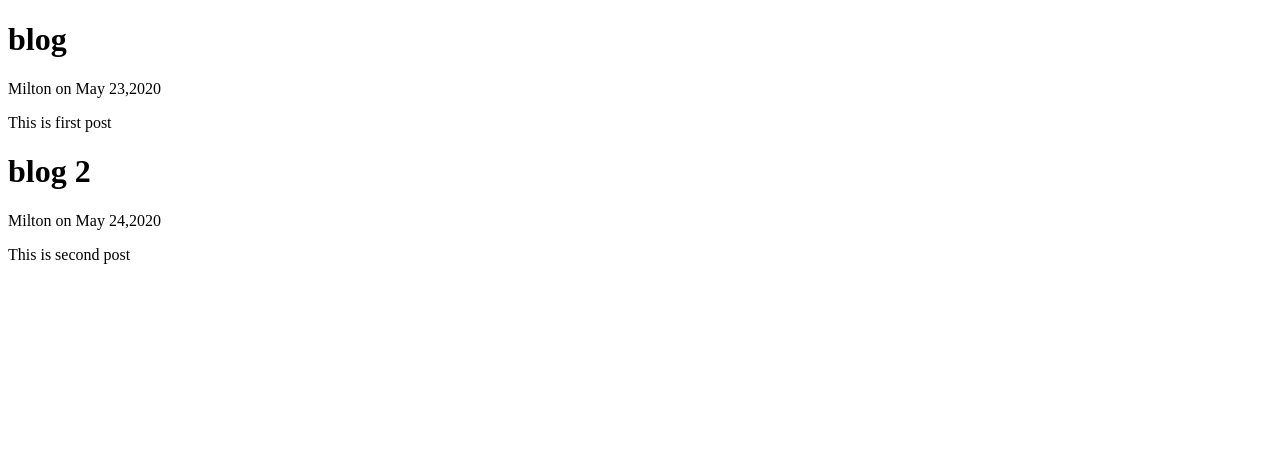
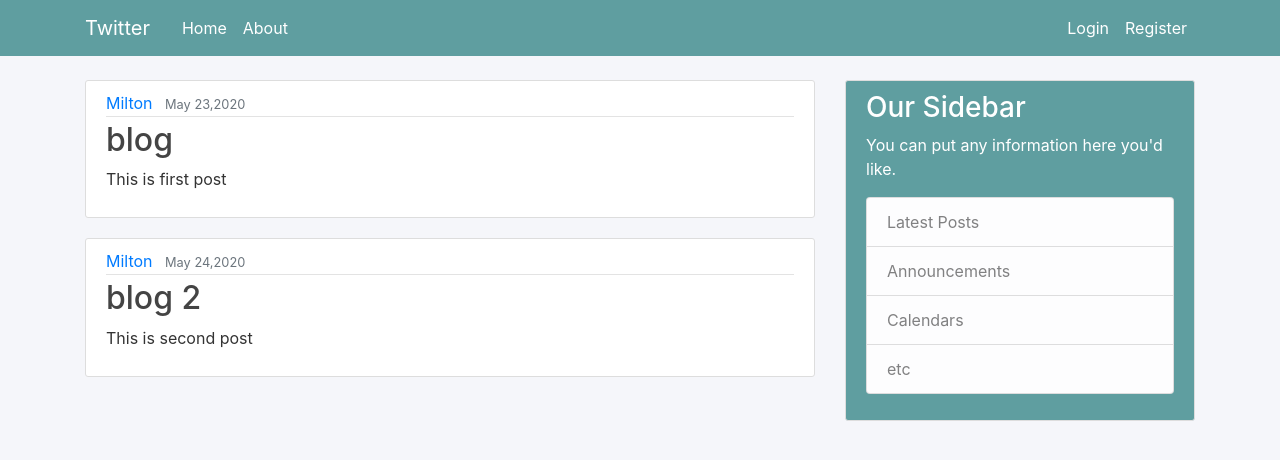
Before and after one commit to oumao/Social-media-like-twitter, a Flask app: page / in a window 1280 px wide. Shown: the top 460 px of the page. Run offline with Flask 2, Linux system fonts and the light colour scheme; some libraries are stand-ins or nearby versions.

Commit message:
create layout.html file and extends from it

```diff
--- a/main.py
+++ b/main.py
@@ -1,4 +1,4 @@
-from flask import Flask,render_template
+from flask import Flask,render_template,url_for
 app = Flask(__name__)
 
 posts=[
--- /dev/null
+++ b/static/main.css
@@ -0,0 +1,83 @@
+body {
+    background: #f5f6fa;
+    color: #333333;
+    margin-top: 5rem;
+  }
+
+  h1, h2, h3, h4, h5, h6 {
+    color: #444444;
+  }
+
+  .bg-steel {
+    background-color: cadetblue;
+  }
+
+  .site-header .navbar-nav .nav-link {
+    color: #cbd5db;
+  }
+
+  .site-header .navbar-nav .nav-link:hover {
+    color: #ffffff;
+  }
+
+  .site-header .navbar-nav .nav-link.active {
+    font-weight: 500;
+  }
+
+  .content-section {
+    background: #fff;
+    padding: 10px 20px;
+    border: 1px solid #dddddd;
+    border-radius: 3px;
+    margin-bottom: 20px;
+  }
+  .side-bg{
+    background: cadetblue;
+  }
+
+  .article-title {
+    color: #444444;
+  }
+
+  a.article-title:hover {
+    color: #428bca;
+    text-decoration: none;
+  }
+
+  .article-content {
+    white-space: pre-line;
+  }
+
+  .article-img {
+    height: 65px;
+    width: 65px;
+    margin-right: 16px;
+  }
+
+  .article-metadata {
+    padding-bottom: 1px;
+    margin-bottom: 4px;
+    border-bottom: 1px solid #e3e3e3
+  }
+
+  .article-metadata a:hover {
+    color: #333;
+    text-decoration: none;
+  }
+
+  .article-svg {
+    width: 25px;
+    height: 25px;
+    vertical-align: middle;
+  }
+
+  .account-img {
+    height: 125px;
+    width: 125px;
+    margin-right: 20px;
+    margin-bottom: 16px;
+  }
+
+  .account-heading {
+    font-size: 2.5rem;
+  }
--- a/templates/home.html
+++ b/templates/home.html
@@ -1,19 +1,19 @@
-<!DOCTYPE html>
-<html lang="en">
-<head>
-    <meta charset="UTF-8">
-    <meta name="viewport" content="width=device-width, initial-scale=1.0">
-    {% if title %}
-        <title>Twitter Application-{{ title }}</title>
-    {% else %}
-        <title>Twitter Application</title>
-    {% endif %}
-</head>
-<body>
-       {% for post in posts %}
-             <h1>{{ post.title }}</h1>
-             <p>{{ post.author }} on {{post.date}}</p>
-             <p>{{post.content}}</p>
-       {% endfor %}
-</body>
-</html>
+{% extends 'layout.html' %}
+
+{% block content %}
+
+    {% for post in posts %}
+        <article class="media content-section">
+          <div class="media-body">
+            <div class="article-metadata">
+                <a class="mr-2" href="#">{{ post.author }}</a>
+                <small class="text-muted">{{ post.date }} </small>
+            </div>
+            <h2><a class="article-title" href="#">{{ post.title }}</a></h2>
+            <p class="article-content">{{ post.content }}</p>
+          </div>
+        </article>
+
+    {% endfor %}
+
+{% endblock content %}
--- /dev/null
+++ b/templates/layout.html
@@ -0,0 +1,65 @@
+<!DOCTYPE html>
+<html lang="en">
+<head>
+    <meta charset="UTF-8">
+    <meta name="viewport" content="width=device-width, initial-scale=1.0">
+    <link rel="stylesheet" href="https://maxcdn.bootstrapcdn.com/bootstrap/4.0.0/css/bootstrap.min.css" integrity="sha384-Gn5384xqQ1aoWXA+058RXPxPg6fy4IWvTNh0E263XmFcJlSAwiGgFAW/dAiS6JXm" crossorigin="anonymous">
+    <link rel="stylesheet" href="{{url_for('static',filename='main.css')}}" type="text/css">
+    {% if title %}
+        <title>Twitter Application-{{ title }}</title>
+    {% else %}
+        <title>Twitter Application</title>
+    {% endif %}
+</head>
+<body>
+
+	<header class="site-header">
+		  <nav class="navbar navbar-expand-md navbar-dark bg-steel fixed-top">
+		    <div class="container">
+		      <a class="navbar-brand mr-4" href="/">Twitter</a>
+		      <button class="navbar-toggler" type="button" data-toggle="collapse" data-target="#navbarToggle" aria-controls="navbarToggle" aria-expanded="false" aria-label="Toggle navigation">
+		        <span class="navbar-toggler-icon"></span>
+		      </button>
+		      <div class="collapse navbar-collapse" id="navbarToggle">
+		        <div class="navbar-nav mr-auto">
+		          <a class="nav-item nav-link text-white" href="/">Home</a>
+		          <a class="nav-item nav-link text-white" href="/about">About</a>
+		        </div>
+		        <!-- Navbar Right Side -->
+		        <div class="navbar-nav">
+		          <a class="nav-item nav-link text-white" href="/login">Login</a>
+		          <a class="nav-item nav-link text-white" href="/register">Register</a>
+		        </div>
+		      </div>
+		    </div>
+		  </nav>
+    </header>
+
+    <main role="main" class="container">
+    <div class="row">
+    <div class="col-md-8">
+      {% block content %}{% endblock %}
+    </div>
+    <div class="col-md-4">
+      <div class="content-section side-bg">
+        <h3 class="text-white">Our Sidebar</h3>
+        <p class='text-white '>You can put any information here you'd like.
+          <ul class="list-group">
+            <li class="list-group-item list-group-item-light">Latest Posts</li>
+            <li class="list-group-item list-group-item-light">Announcements</li>
+            <li class="list-group-item list-group-item-light">Calendars</li>
+            <li class="list-group-item list-group-item-light">etc</li>
+          </ul>
+        </p>
+      </div>
+    </div>
+  </div>
+</main>
+
+
+
+<script src="https://code.jquery.com/jquery-3.2.1.slim.min.js" integrity="sha384-KJ3o2DKtIkvYIK3UENzmM7KCkRr/rE9/Qpg6aAZGJwFDMVNA/GpGFF93hXpG5KkN" crossorigin="anonymous"></script>
+<script src="https://cdnjs.cloudflare.com/ajax/libs/popper.js/1.12.9/umd/popper.min.js" integrity="sha384-ApNbgh9B+Y1QKtv3Rn7W3mgPxhU9K/ScQsAP7hUibX39j7fakFPskvXusvfa0b4Q" crossorigin="anonymous"></script>
+<script src="https://maxcdn.bootstrapcdn.com/bootstrap/4.0.0/js/bootstrap.min.js" integrity="sha384-JZR6Spejh4U02d8jOt6vLEHfe/JQGiRRSQQxSfFWpi1MquVdAyjUar5+76PVCmYl" crossorigin="anonymous"></script>
+</body>
+</html>
```
Also changed, not shown: templates/about.html (+4 -15 lines).
